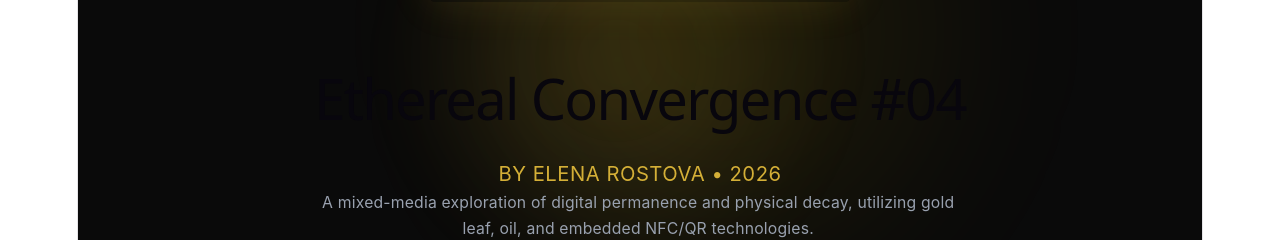
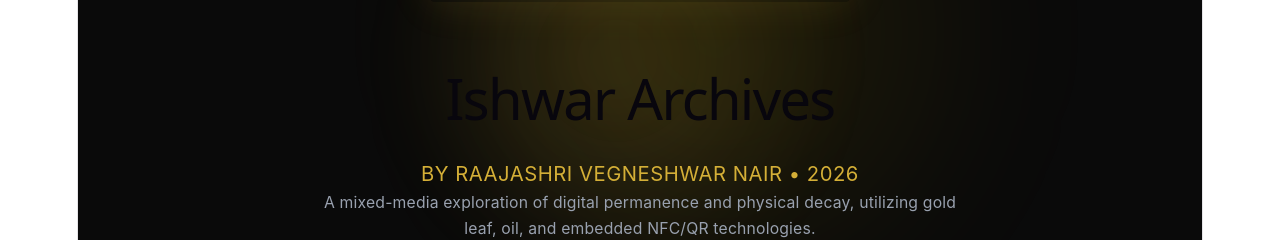
Before and after one commit to SatishSasuke/vitejs-vite-t5uipdyl, a React (Vite) app: page / in a window 1280 px wide. Shown: the part 461-701 px from the top of the page. Built offline with nearby package versions, Linux system fonts and the light colour scheme.

Commit message:
small changes

```diff
--- a/src/App.tsx
+++ b/src/App.tsx
@@ -14,8 +14,8 @@ import {
 } from 'lucide-react';
 
 const MOCK_DATA = {
-  title: "Ethereal Convergence #04",
-  artist: "Elena Rostova",
+  title: "Ishwar Archives",
+  artist: "Raajashri Vegneshwar Nair",
   year: "2026",
   description: "A mixed-media exploration of digital permanence and physical decay, utilizing gold leaf, oil, and embedded NFC/QR technologies.",
   imageUrl: "https://images.unsplash.com/photo-1547826039-bfc35e0f1ea8?auto=format&fit=crop&q=80&w=1600",
```
